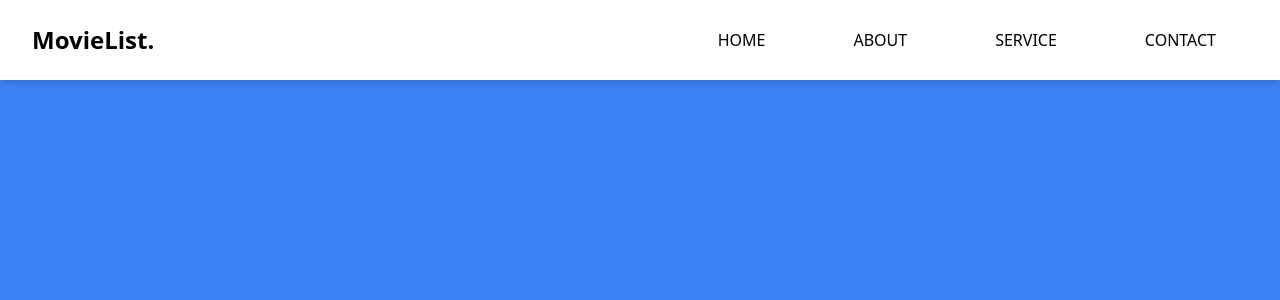
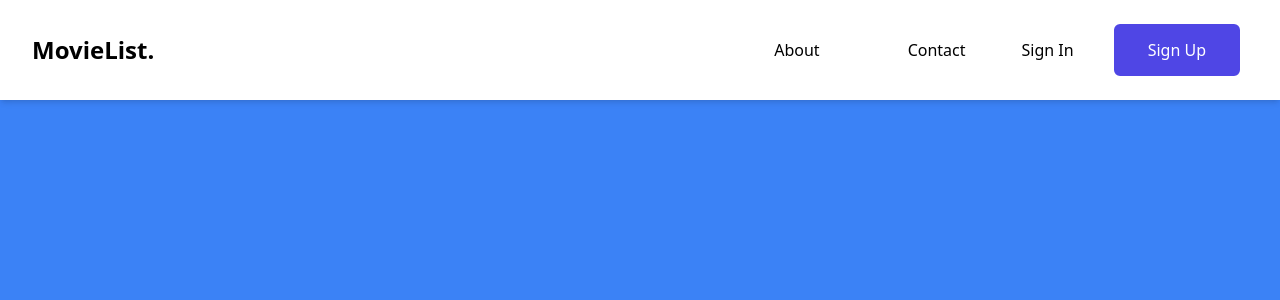
Before and after one commit to r00nie/Lista-filmow-REACT, a React (Create React App) app: page / in a window 1280 px wide. Shown: the top 300 px of the page. Built offline with nearby package versions, Linux system fonts and the light colour scheme.

Commit message:
Dodanie przycisków logowania i rejestracji

```diff
--- a/src/components/Navbar.tsx
+++ b/src/components/Navbar.tsx
@@ -7,19 +7,15 @@ const Navbar: FC<{}> = () => {
     <nav className="bg-white">
       <div className="flex md:flex-row flex-col py-6 items-center font-medium md:justify-between shadow-md w-full md:px-8 px-7 gap-10">
         <p className="font-bold text-2xl cursor-pointer">MovieList.</p>
-        <ul className="flex md:flex-row flex-col uppercase items-center gap-6">
-          <Link to="/" className="px-8 inline-block">
-            Home
-          </Link>
-          <Link to="/" className="px-8">
+        <ul className="flex md:flex-row flex-col items-center gap-6 mx-2">
+          <Link to="/" className="px-8 hover:font-bold">
             About
           </Link>
-          <Link to="/" className="px-8">
-            Service
-          </Link>
-          <Link to="/" className="px-8">
+          <Link to="/" className="px-8 hover:font-bold">
             Contact
           </Link>
+          <button className="border-none bg-transparent text-black mr-4">Sign In</button>
+          <button className="px-8 py-3">Sign Up</button>
         </ul>
         {/*Mobile Navbar*/}
         {/* <ul className="md:hidden flex bg-white w-full flex-col gap-5">
--- a/src/index.css
+++ b/src/index.css
@@ -8,6 +8,6 @@
     }
 
     button {
-        @apply text-white border bg-indigo-600 hover:bg-transparent hover:text-indigo-600 rounded-md
+        @apply text-white border-2 border-indigo-600 bg-indigo-600 hover:bg-transparent hover:text-indigo-600 hover:font-bold rounded-md
     }
 }
```
